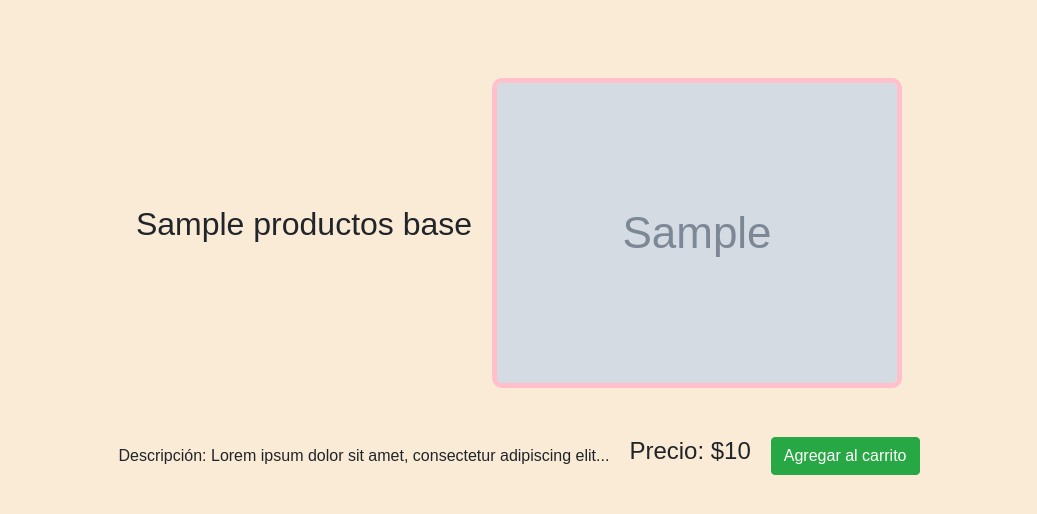
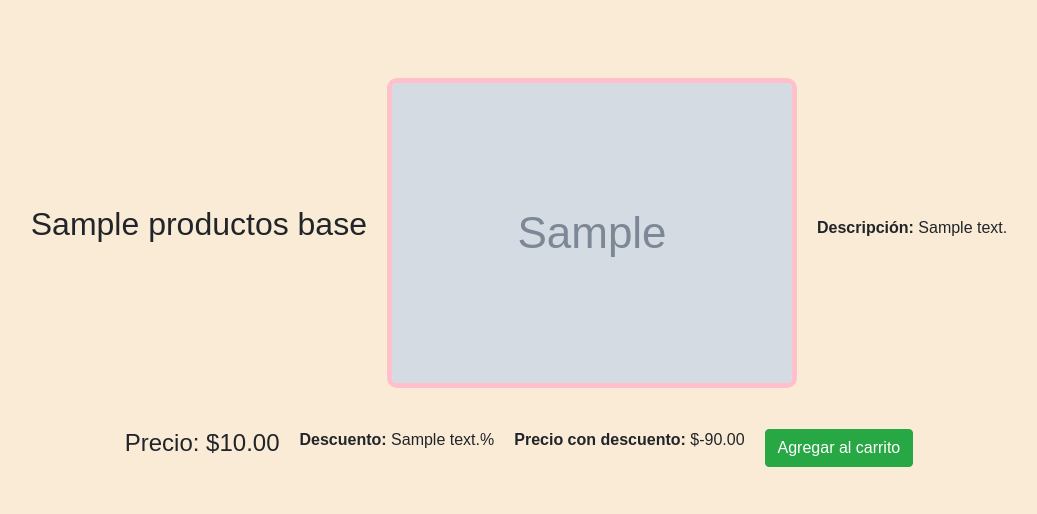
Before and after one commit to keynerbf/ThePinkDream, a Flask app: page /THE_PINK_DREAM/ramo/1 in a window 1280 px wide. Shown: the part 117-631 px from the top of the page, without its empty margins (121-1158 px from the left). Run offline with Flask 3, Linux system fonts and the light colour scheme; grey boxes marked "Sample" are stand-in pictures; a database or web service that is not in the repository returns one stand-in record (values such as "Sample title"); some libraries are stand-ins or nearby versions.

Commit message:
carrito modificado para ofertas, ofertas si se pueden agregar

```diff
--- a/app.py
+++ b/app.py
@@ -137,28 +137,47 @@ def perfil():
 def agregar_carrito(ramo_id):
     if "carrito" not in session:
         session["carrito"] = []
+
     conn = conectar()
     cur = conn.cursor(cursor_factory=psycopg2.extras.DictCursor)
     producto = None
+
     for tabla in ["productos_base", "productos_ofertas", "productos_nuevos"]:
         cur.execute(f"SELECT * FROM {tabla} WHERE id=%s", (ramo_id,))
         producto = cur.fetchone()
         if producto:
             break
+
     cur.close()
     conn.close()
+
     if producto:
-        session["carrito"].append(dict(producto))
+        # Convertimos a dict para trabajar
+        item = dict(producto)
+
+        # Verificamos si tiene descuento
+        descuento = float(item.get("descuento", 0) or 0)
+        precio = float(item["precio"])
+
+        if descuento > 0:
+            item["precio_final"] = precio * (1 - descuento / 100)
+        else:
+            item["precio_final"] = precio
+
+        session["carrito"].append(item)
         session.modified = True
+
     return redirect(url_for("catalogo"))
+
 
 @app.route("/THE_PINK_DREAM/carrito")
 def carrito():
     if "usuario" not in session:
         flash("⚠️ Debes iniciar sesión para acceder al carrito", "error")
         return redirect(url_for("iniciar_sesion"))
+
     carrito = session.get("carrito", [])
-    total = sum(float(item["precio"]) for item in carrito)
+    total = sum(float(item["precio_final"]) for item in carrito)  # 🔑 usar precio_final
     return render_template("carrito.html", carrito=carrito, total=total)
 
 @app.route("/THE_PINK_DREAM/eliminar_carrito/<int:index>")
--- a/templates/admin_agregar_producto.html
+++ b/templates/admin_agregar_producto.html
@@ -33,8 +33,8 @@
         </div>
 
         <div class="mb-3">
-            <label>Descuento (solo ofertas)</label>
-            <input type="number" step="0.01" name="descuento" class="form-control" placeholder="Ej: 10">
+            <label>Descuento (obligatorio en ofertas)</label>
+            <input type="number" step="0.01" name="descuento" class="form-control" placeholder="Ej: 1">
         </div>
 
         <button type="submit" class="btn btn-success">Agregar</button>
--- a/templates/ramo.html
+++ b/templates/ramo.html
@@ -11,9 +11,18 @@
   <div class="container mt-5">
     <h2>{{ ramo.nombre }}</h2>
     <img src="{{ ramo.imagen }}" class="img-fluid" alt="{{ ramo.nombre }}">
-    <p class="mt-3">Descripción: Lorem ipsum dolor sit amet, consectetur adipiscing elit...</p>
-    <h4>Precio: ${{ ramo.precio }}</h4>
-    <a href="/THE_PINK_DREAM/agregar_carrito/{{ ramo.id }}" class="btn btn-success">Agregar al carrito</a>
+    <p class="mt-3"><strong>Descripción:</strong> {{ ramo.descripcion }}</p>
+    <h4>Precio: ${{ "{:,.2f}".format(ramo.precio) }}</h4>
+
+    {% if ramo.get("descuento") %}
+      <p><strong>Descuento:</strong> {{ ramo.descuento }}%</p>
+      <p><strong>Precio con descuento:</strong>
+        ${{ "{:,.2f}".format(ramo.precio * (1 - ramo.descuento / 100)) }}
+      </p>
+    {% endif %}
+    <a href="{{ url_for('agregar_carrito', ramo_id=ramo.id) }}" class="btn btn-success">
+      Agregar al carrito
+    </a>
   </div>
 </body>
 </html>
```
Also changed, not shown: templates/carrito.html (+28 -11 lines), static/nuevas_fotos/Captura_de_pantalla_2025-09-17_153818.png (added), static/nuevas_fotos/Captura_de_pantalla_2025-09-17_153847.png (added).
